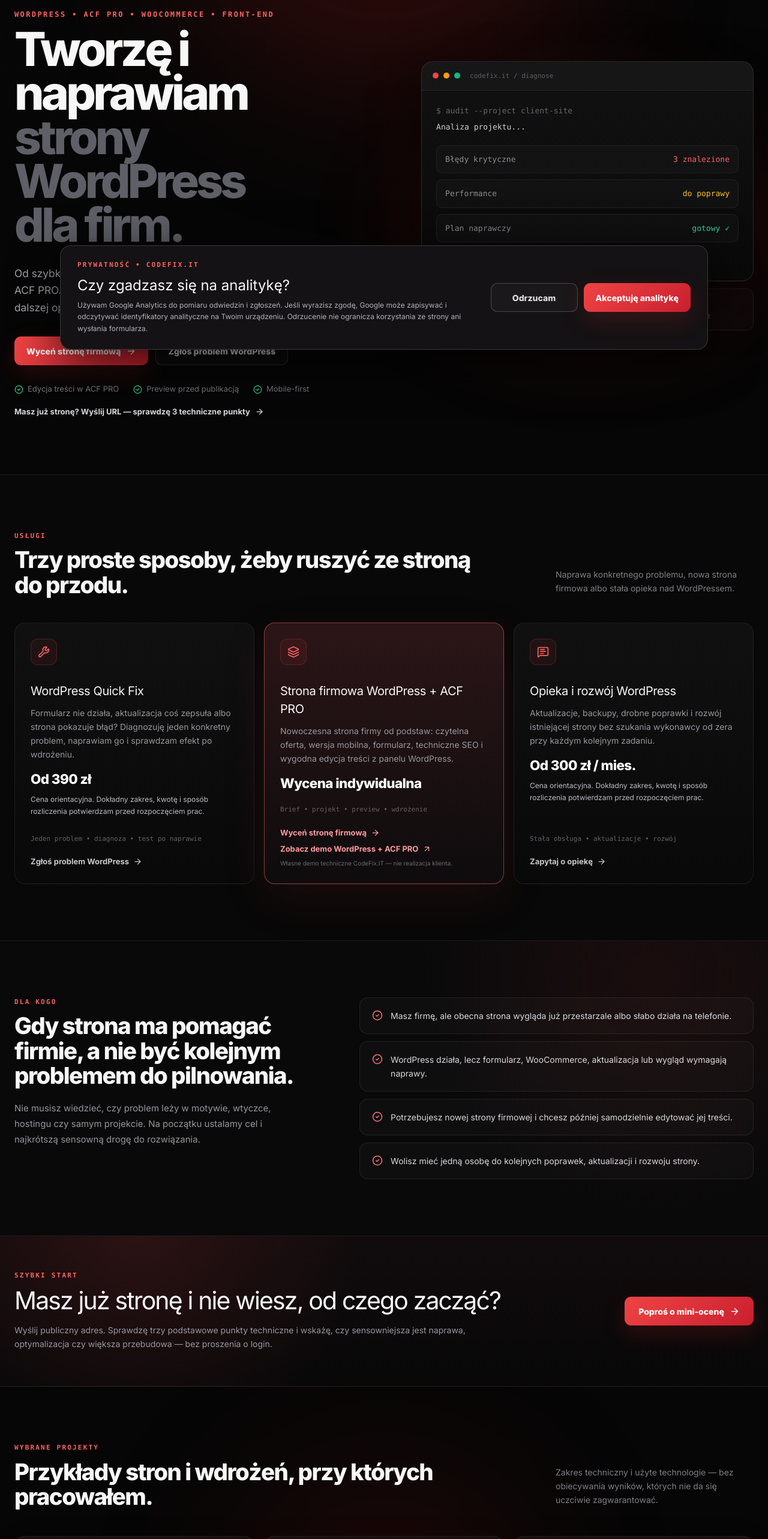
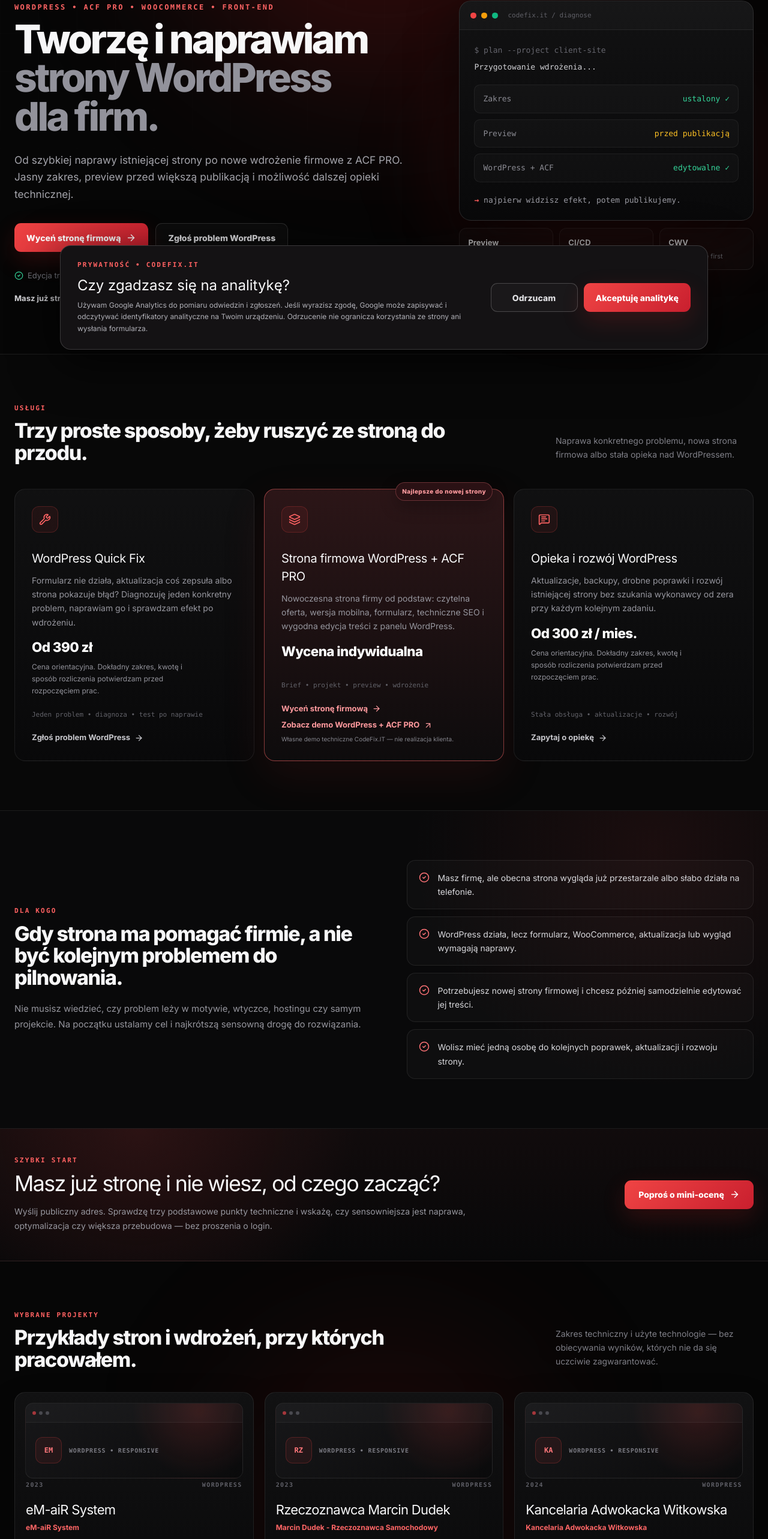
Before and after one commit to wwwCodeFixIT/CodeFix.IT---Portfolio-Short, a React (Vite) app: page / in a window 1280 px wide. Shown: the part 201-2767 px from the top of the page at 60% size. Built offline with nearby package versions, Linux system fonts and the light colour scheme.

Commit message:
fix(ui): polish live CodeFix.IT layout before outreach
* fix(ui): improve hero trust, project cards and FAQ from live screenshot review

* style(ui): tighten desktop rhythm and improve project FAQ contact readability

```diff
--- a/src/pages/HomepageV1.tsx
+++ b/src/pages/HomepageV1.tsx
@@ -4,6 +4,7 @@ import {
   ArrowRight,
   ArrowUpRight,
   CheckCircle2,
+  ChevronDown,
   GitBranch,
   Layers3,
   MessageSquareText,
@@ -295,26 +296,26 @@ export function HomepageV1() {
               </div>
 
               <div className="cf-terminal-body">
-                <div className="cf-command">$ audit --project client-site</div>
-                <p className="cf-terminal-copy">Analiza projektu...</p>
+                <div className="cf-command">$ plan --project client-site</div>
+                <p className="cf-terminal-copy">Przygotowanie wdrożenia...</p>
 
                 <div className="cf-diagnostic-list">
                   <div className="cf-diagnostic-row">
-                    <span>Błędy krytyczne</span>
-                    <span className="cf-status-red">3 znalezione</span>
+                    <span>Zakres</span>
+                    <span className="cf-status-green">ustalony ✓</span>
                   </div>
                   <div className="cf-diagnostic-row">
-                    <span>Performance</span>
-                    <span className="cf-status-yellow">do poprawy</span>
+                    <span>Preview</span>
+                    <span className="cf-status-yellow">przed publikacją</span>
                   </div>
                   <div className="cf-diagnostic-row">
-                    <span>Plan naprawczy</span>
-                    <span className="cf-status-green">gotowy ✓</span>
+                    <span>WordPress + ACF</span>
+                    <span className="cf-status-green">edytowalne ✓</span>
                   </div>
                 </div>
 
                 <p className="cf-terminal-result">
-                  <strong>→</strong> problem znaleziony. Możemy naprawiać.
+                  <strong>→</strong> najpierw widzisz efekt, potem publikujemy.
                 </p>
               </div>
             </div>
@@ -354,6 +355,9 @@ export function HomepageV1() {
               {services.map(({ icon: Icon, title, description, meta, price, service, cta }) => (
                 <article key={title}
                   className={`cf-service-card${service === businessSiteService ? ' cf-service-card-featured' : ''}`}>
+                  {service === businessSiteService && (
+                    <span className="cf-service-badge">Najlepsze do nowej strony</span>
+                  )}
                   <div className="cf-service-icon">
                     <Icon size={20} aria-hidden="true" />
                   </div>
@@ -439,6 +443,20 @@ export function HomepageV1() {
             <div className="cf-projects-grid">
               {featuredProjects.map((project) => (
                 <article key={project.id} className="cf-project-card">
+                  <div className="cf-project-preview" aria-hidden="true">
+                    <div className="cf-project-preview-bar">
+                      <span />
+                      <span />
+                      <span />
+                    </div>
+                    <div className="cf-project-preview-body">
+                      <span className="cf-project-preview-mark">
+                        {project.title.slice(0, 2).toUpperCase()}
+                      </span>
+                      <span className="cf-project-preview-label">WordPress • responsive</span>
+                    </div>
+                  </div>
+
                   <div className="cf-project-topline">
                     <span>{project.year}</span>
                     <span>{project.category}</span>
@@ -525,16 +543,19 @@ export function HomepageV1() {
                 <h2 className="cf-section-heading">Najczęstsze pytania o naprawę i rozwój stron.</h2>
               </div>
               <p className="cf-section-sidecopy">
-                WordPress, React, Next.js, API i optymalizacja wydajności — konkretnie i bez marketingowego dymu.
+                WordPress, ACF PRO, poprawki, nowe wdrożenia i dalsza opieka — najważniejsze informacje przed kontaktem.
               </p>
             </div>
 
-            <div className="cf-advantages-grid">
+            <div className="cf-faq-list">
               {faqItems.map((item) => (
-                <article key={item.question} className="cf-advantage-card">
-                  <h3>{item.question}</h3>
+                <details key={item.question} className="cf-faq-item">
+                  <summary>
+                    <span>{item.question}</span>
+                    <ChevronDown size={18} aria-hidden="true" />
+                  </summary>
                   <p>{item.answer}</p>
-                </article>
+                </details>
               ))}
             </div>
           </div>
--- a/src/pages/HomepageV1.v3.css
+++ b/src/pages/HomepageV1.v3.css
@@ -1047,3 +1047,304 @@
   font-size: 10px;
   line-height: 1.5;
 }
+
+
+/* Live screenshot polish — tighter hierarchy, clearer proof and less dead space. */
+.cf-nav-cta {
+  min-height: 42px;
+  padding-inline: 20px;
+}
+.cf-hero {
+  min-height: 620px;
+  grid-template-columns: minmax(0, 1.16fr) minmax(390px, .84fr);
+  gap: clamp(44px, 5vw, 68px);
+  padding-block: 72px 82px;
+}
+.cf-title {
+  max-width: 820px;
+  font-size: clamp(54px, 5.15vw, 80px);
+  line-height: .98;
+  letter-spacing: -.055em;
+  text-wrap: pretty;
+}
+.cf-title-muted {
+  color: #92929b;
+}
+.cf-lead {
+  max-width: 720px;
+  margin-top: 26px;
+}
+.cf-terminal-wrap {
+  width: min(100%, 520px);
+  justify-self: end;
+}
+.cf-terminal-result {
+  color: #9a9aa2;
+}
+.cf-section {
+  padding-block: 82px;
+}
+.cf-section-heading {
+  max-width: 820px;
+  font-size: clamp(32px, 2.65vw, 43px);
+}
+.cf-service-card {
+  min-height: 320px;
+  padding: 28px;
+}
+.cf-service-card-featured {
+  overflow: visible;
+}
+.cf-service-badge {
+  position: absolute;
+  z-index: 2;
+  top: -12px;
+  right: 18px;
+  padding: 7px 10px;
+  border: 1px solid rgba(255, 124, 128, .3);
+  border-radius: 999px;
+  background: #2a1114;
+  color: #ff9b9f;
+  font-size: 10px;
+  font-weight: 800;
+  letter-spacing: .04em;
+  box-shadow: 0 10px 28px rgba(0,0,0,.28);
+}
+.cf-service-card .cf-service-pricing-note {
+  max-width: 34ch;
+  color: #92929a;
+}
+.cf-service-proof small {
+  color: #85858d;
+}
+.cf-fit-layout {
+  grid-template-columns: minmax(0, 1fr) minmax(0, 1fr);
+  gap: clamp(44px, 6vw, 78px);
+  align-items: center;
+}
+.cf-fit-copy .cf-section-heading {
+  max-width: 620px;
+}
+.cf-fit-list li {
+  padding: 17px 19px;
+}
+.cf-revenue-strip-inner {
+  min-height: 220px;
+  padding-block: 44px;
+}
+.cf-revenue-strip-inner h2 {
+  max-width: 760px;
+  font-size: clamp(27px, 2.8vw, 40px);
+}
+.cf-projects-grid {
+  gap: 18px;
+  margin-top: 36px;
+}
+.cf-project-card {
+  min-height: 430px;
+  padding: 18px;
+}
+.cf-project-preview {
+  overflow: hidden;
+  height: 126px;
+  margin: -1px -1px 4px;
+  border: 1px solid rgba(255,255,255,.08);
+  border-radius: 13px;
+  background:
+    radial-gradient(circle at 80% 10%, rgba(239,68,68,.16), transparent 36%),
+    linear-gradient(145deg, #171719, #0b0b0c);
+}
+.cf-project-preview-bar {
+  height: 32px;
+  display: flex;
+  align-items: center;
+  gap: 5px;
+  padding: 0 11px;
+  border-bottom: 1px solid rgba(255,255,255,.06);
+  background: rgba(255,255,255,.018);
+}
+.cf-project-preview-bar span {
+  width: 6px;
+  height: 6px;
+  border-radius: 50%;
+  background: #49494f;
+}
+.cf-project-preview-bar span:first-child { background: #a5363b; }
+.cf-project-preview-body {
+  min-height: 92px;
+  display: flex;
+  align-items: center;
+  gap: 12px;
+  padding: 16px;
+}
+.cf-project-preview-mark {
+  width: 44px;
+  height: 44px;
+  flex: 0 0 auto;
+  display: grid;
+  place-items: center;
+  border: 1px solid rgba(239,68,68,.24);
+  border-radius: 12px;
+  background: rgba(239,68,68,.08);
+  color: #ff777b;
+  font: 800 12px/1 ui-monospace, SFMono-Regular, Menlo, monospace;
+}
+.cf-project-preview-label {
+  color: #797981;
+  font: 650 10px/1.5 ui-monospace, SFMono-Regular, Menlo, monospace;
+  text-transform: uppercase;
+  letter-spacing: .08em;
+}
+.cf-project-card h3 {
+  margin-top: 22px;
+}
+.cf-project-description {
+  margin-top: 14px;
+}
+.cf-project-tech {
+  margin-top: 16px;
+}
+.cf-why-layout,
+.cf-process-layout {
+  grid-template-columns: minmax(0, .95fr) minmax(0, 1.05fr);
+  gap: clamp(44px, 5vw, 64px);
+}
+.cf-why-intro .cf-section-heading,
+.cf-process-intro .cf-section-heading {
+  max-width: 570px;
+}
+.cf-faq-list {
+  display: grid;
+  gap: 10px;
+  margin-top: 34px;
+}
+.cf-faq-item {
+  border: 1px solid rgba(255,255,255,.08);
+  border-radius: 12px;
+  background: rgba(255,255,255,.018);
+  transition: border-color 160ms ease, background 160ms ease;
+}
+.cf-faq-item[open] {
+  border-color: rgba(239,68,68,.22);
+  background: rgba(255,255,255,.027);
+}
+.cf-faq-item summary {
+  min-height: 58px;
+  display: flex;
+  align-items: center;
+  justify-content: space-between;
+  gap: 20px;
+  padding: 0 18px;
+  color: #e2e2e5;
+  cursor: pointer;
+  list-style: none;
+  font-size: 14px;
+  font-weight: 720;
+}
+.cf-faq-item summary::-webkit-details-marker {
+  display: none;
+}
+.cf-faq-item summary svg {
+  flex: 0 0 auto;
+  color: #777780;
+  transition: transform 160ms ease, color 160ms ease;
+}
+.cf-faq-item[open] summary svg {
+  transform: rotate(180deg);
+  color: #ff7478;
+}
+.cf-faq-item p {
+  max-width: 900px;
+  margin: -2px 18px 18px;
+  padding-top: 15px;
+  border-top: 1px solid rgba(255,255,255,.055);
+  color: #9d9da5;
+  font-size: 13px;
+  line-height: 1.7;
+}
+.cf-contact-section {
+  padding-block: 94px;
+}
+.cf-contact-panel {
+  grid-template-columns: minmax(0, 1.05fr) minmax(390px, .95fr);
+  gap: clamp(42px, 5vw, 62px);
+  padding: clamp(38px, 4vw, 52px);
+}
+.cf-contact-copy h2 {
+  font-size: clamp(36px, 3.5vw, 52px);
+}
+.cf-lead-form label > span {
+  font-size: 12px;
+}
+.cf-lead-form input,
+.cf-lead-form select {
+  min-height: 50px;
+}
+.cf-lead-form textarea {
+  min-height: 138px;
+}
+.cf-contact-fallback,
+.cf-form-feedback {
+  font-size: 12px;
+}
+.cf-footer-inner {
+  color: #777780;
+}
+
+@media (max-width: 1100px) {
+  .cf-hero {
+    grid-template-columns: 1fr;
+    min-height: auto;
+  }
+  .cf-terminal-wrap {
+    justify-self: stretch;
+    width: min(100%, 680px);
+  }
+  .cf-services-grid {
+    grid-template-columns: repeat(2, minmax(0, 1fr));
+  }
+  .cf-service-card-featured {
+    grid-column: span 2;
+  }
+  .cf-contact-panel {
+    grid-template-columns: 1fr;
+  }
+}
+@media (max-width: 800px) {
+  .cf-section {
+    padding-block: 68px;
+  }
+  .cf-services-grid {
+    grid-template-columns: 1fr;
+  }
+  .cf-service-card-featured {
+    grid-column: auto;
+  }
+  .cf-fit-layout,
+  .cf-why-layout,
+  .cf-process-layout {
+    grid-template-columns: 1fr;
+  }
+  .cf-project-card {
+    min-height: 0;
+  }
+}
+@media (max-width: 640px) {
+  .cf-title {
+    font-size: clamp(44px, 13.5vw, 62px);
+    line-height: 1;
+  }
+  .cf-title-muted {
+    color: #a0a0a8;
+  }
+  .cf-contact-panel {
+    padding: 24px 20px;
+  }
+  .cf-faq-item summary {
+    min-height: 64px;
+    padding: 0 15px;
+  }
+  .cf-faq-item p {
+    margin-inline: 15px;
+  }
+}
```
